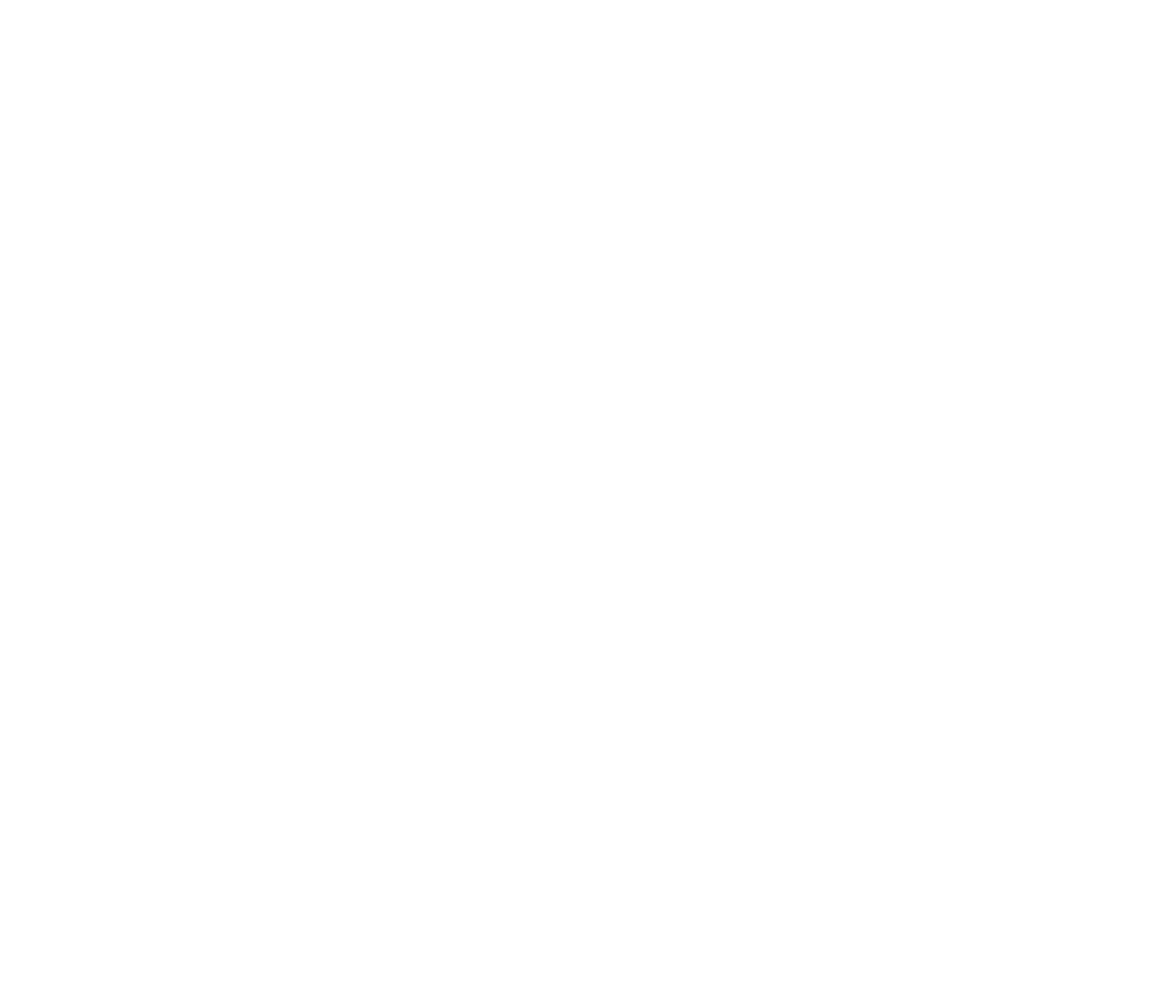
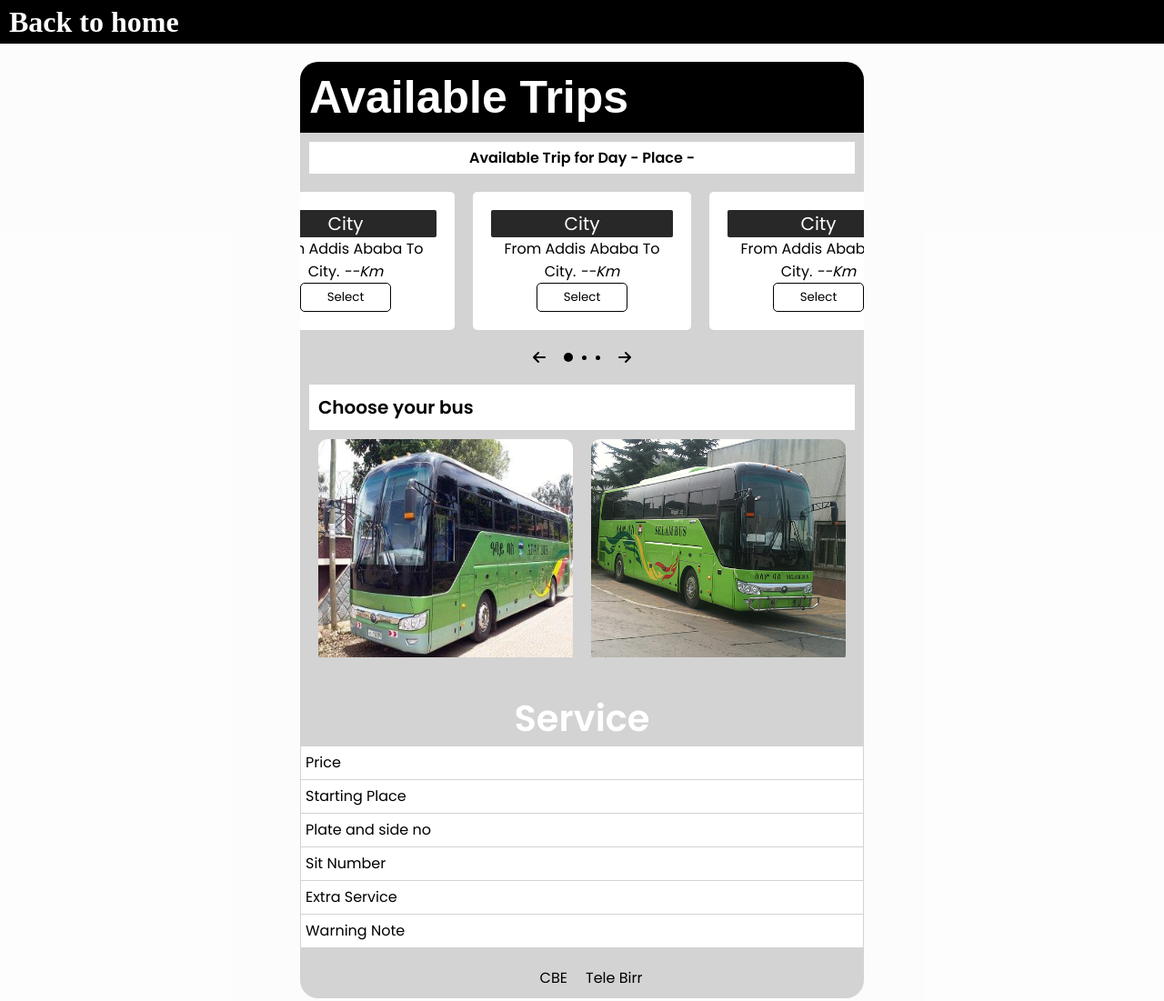
Before and after one commit to leonileo/E-ticket, a plain HTML site: page Assets/pages/Available_trips.html in a window 1280 px wide. Shown: the whole page at 91% size. Before the commit the page ends 800 px from the top, so only its background shows below. Drawn offline with Linux system fonts and the light colour scheme; a web font is replaced by a local one.

Commit message:
update on the trips page

```diff
--- /dev/null
+++ b/Assets/css/availableTrips.css
@@ -0,0 +1,222 @@
+@import url('https://fonts.googleapis.com/css2?family=Poppins:wght@300;400;500;600&display=swap');
+@import url('https://fonts.googleapis.com/css2?family=Dongle&family=Poppins:wght@300;400;500;600&display=swap');
+
+*{
+    margin: 0;
+    padding: 0;
+    font-family: 'poppins';
+}
+.nav{
+    background-color: #000;
+}
+.nav a{
+    margin-left: 10px;
+    font-family: 'dongle';
+    text-decoration: none;
+    color: #fff;
+}
+.trips-section{
+    height: auto;
+    min-height: 100vh;
+    padding: 20px;
+    background-color: #fcfcfcc7;
+    display: flex;
+    justify-content: center;
+    align-items: center;
+}
+.container{
+    width: 50%;
+    background-color: rgba(182, 182, 182, 0.568);
+    border-radius: 20px;
+    overflow: hidden;
+}
+.container h1{
+    padding: 10px;
+    background-color: #000;
+    color: #fff;
+    font-family: 'Dongle', sans-serif;
+    font-size: 50px;
+}
+.a_t{
+    padding: 10px;
+    /* background-color: rgba(150, 220, 243, 0.815); */
+}
+.info{
+    padding: 5px;
+    background-color: #fff;
+    font-weight: 600;
+    text-align: center;
+}
+.trips{
+    margin: 10px;
+    border-radius: 10px;
+    display: flex;
+    justify-content: center;
+    align-items: center;
+    transition: .3s all ease-in-out;
+}
+.trips .box{
+    margin: 10px;
+    padding: 20px;
+    width: auto;
+    min-width: 200px;
+    background-color: #fff;
+    border-radius: 5px;
+    transition: .2s;
+}
+.trips .box:hover{
+    background-color: #000000d7;
+    color: #fff;
+}
+.trips .title{
+    background-color: #000000d7;
+    color: #fff;
+    text-align: center;
+    font-size: 20px;
+    border-radius: 2px;
+}
+.trips .box:hover .title{
+    background-color: #ffffffec;
+    color: #000;
+}
+.trips .desc{
+    text-transform: capitalize;
+    text-align: center;
+}
+.trips .btn{
+    display: flex;
+    justify-content: center;
+}
+.trips button{
+    width: 50%;
+    background: none;
+    padding: 5px;
+    text-transform: capitalize;
+    border: 1px solid #000;
+    border-radius: 5px;
+    transition: .2s;
+}
+.trips .box:hover button{
+    width: 60%;
+    cursor: pointer;
+    background-color: #ffffffec;
+    color:#000;
+}
+
+.trips button:hover.buses{
+    display: block;
+}
+.pagination{
+    display: flex;
+    justify-content: center;
+    align-items: center;
+}
+.pagination i {
+    margin:  0 10px 0 10px;
+    cursor: pointer;
+}
+.pagination .navBtn{
+    padding:  0 5px;
+    display: flex;
+    justify-content: end;
+    align-items: center;
+}
+.pagination .c1,
+.pagination .c2,
+.pagination .c3{
+    width: 5px;
+    height: 5px;
+    margin: 5px;
+    border-radius: 50%;
+    background: #000;
+    cursor: pointer;
+}
+.pagination .c1{
+    width: 10px;
+    height: 10px;
+}
+/* Buses */
+
+.buses{
+    padding: 10px;
+}
+.buses h2{
+    padding: 10px;
+    background-color: #fff;
+    font-size: 20px;
+}
+.bus_list{
+    display: grid;
+    grid-template-columns: 1fr 1fr;
+    grid-template-rows: 1fr;
+}
+.box{
+    border-radius: 10px;
+    position: relative;
+    margin: 10px;
+    cursor: pointer;
+    overflow: hidden;
+}
+.box img{
+    width: 100%;
+    height: 30vh;
+    background-color: red;
+    transition: .2s;
+}
+.box:hover img{
+    filter: blur(2px);
+}
+.box .bname{
+    width: 100%;
+    text-align: center;
+    display: none;
+    position: absolute;
+    color: #fff;
+    font-weight: 800;
+    bottom: 50%;
+}
+.box:hover .bname{
+    display: block;
+}
+.services{
+    padding: 10px 0;
+}
+.services h3{
+    width: 100%;
+    text-align: center;
+    color: #fff;
+    font-weight: 800;
+    font-size: 40px;
+}
+.services p{
+    margin: 1px;
+    padding: 5px;
+    background-color: #fff;
+    border-bottom: 1px solid #fff;
+}
+.services span{
+    float: right;
+    color: #000;
+    border-bottom: 1px solid #000;
+    display: none;
+}
+.services span:hover{
+    color: lightblue;
+    cursor: pointer;
+}
+.services .warning span{
+    background-color: red;
+    padding: 0 10px;
+}
+.services .warning span:hover{
+    color: #fff;
+}
+.payment{
+    width: 100%;
+    padding: 10px;
+    display: flex;
+    justify-content: center;
+}
+.payment p{
+    margin: 0 10px;
+}
--- a/Assets/css/style.css
+++ b/Assets/css/style.css
@@ -1,7 +1,9 @@
+@import url('https://fonts.googleapis.com/css2?family=Poppins:wght@300;400;500;600&display=swap');
+@import url('https://fonts.googleapis.com/css2?family=Dongle&family=Poppins:wght@300;400;500;600&display=swap');
 *{
     margin: 0;
     padding: 0;
-    font-family: sans-serif;
+    font-family: 'Poppins', sans-serif;
     scroll-behavior: smooth;
 }
 
@@ -57,10 +59,13 @@
     justify-content: center;
 }
 .text h1{
-    font-size: 45px;
+    font-size: 85px;
+    font-family: 'Dongle', sans-serif;
     color: #fff;
 }
-
+h1{
+    font-family: 'Dongle', sans-serif;
+}
 
 /* Destination-section */
 
@@ -145,6 +150,7 @@
     width: 950px;
     padding: 9px;
     border-radius: 10px;
+    overflow: hidden;
 }
 .D_container{
     width: auto;
@@ -229,11 +235,13 @@
     font-size: 20px !important;
 }
 
-.swiper-pagination{
-    position: relative;
-    padding: 0 50px;
+.swiper-pagination-bullet{
+    background-color: #000 !important;
 }
-
+.navBtn{
+    color: #000;
+    transition: color 0.3s ease;
+}
 .select_t_day{
     margin: 0 50px;
     padding: 20px;
--- a/Assets/js/main.js
+++ b/Assets/js/main.js
@@ -2,10 +2,13 @@
     slidesPerView: 3,
     spaceBetween: 50,
     loop: true,
+    centerSlide: 'true',
+    fade: 'true',
     grabCursor:'true',
     pagination: {
       el: ".swiper-pagination",
       clickable: true,
+      dynamicBullets: true,
     },
     navigation: {
       nextEl: ".swiper-button-next",
--- a/Assets/pages/Available_trips.html
+++ b/Assets/pages/Available_trips.html
@@ -5,8 +5,79 @@
     <meta http-equiv="X-UA-Compatible" content="IE=edge">
     <meta name="viewport" content="width=device-width, initial-scale=1.0">
     <title>Available trips</title>
+    <link rel="stylesheet" href="../css/availableTrips.css">
+    <script src="https://kit.fontawesome.com/9a67d62607.js" crossorigin="anonymous"></script>
 </head>
 <body>
+    <div class="nav">
+        <h1><a href="/E-ticket/index.html">Back to home</a></h1>
+    </div>
+    <div class="trips-section">
+        <div class="container">
+            <h1>Available Trips</h1>
+            <div class="a_t">
+                <div class="info">
+                    <p>Available Trip for <span>Day -</span> <span>Place -</span></p>
+            </div>
+            <div class="trips">
+                <div class="box">
+                    <p class="title">City</p>
+                    <p class="desc">from addis ababa to City. <i>--Km</i></p>
+                    <div class="btn">
+                        <button> select </button>
+                    </div>                </div>
+                    <div class="box">
+                        <p class="title">City</p>
+                        <p class="desc">from addis ababa to City. <i>--Km</i></p>
+                        <div class="btn">
+                            <button> select </button>
+                        </div>                </div>
+                        <div class="box">
+                            <p class="title">City</p>
+                            <p class="desc">from addis ababa to City. <i>--Km</i></p>
+                            <div class="btn">
+                                <button> select </button>
+                            </div>
+                        </div>
+                    </div>
+                    <div class="pagination">
+                <i class="fa fa-arrow-left"></i>
+                <div class="navBtn">
+                    <div class="c1"></div>
+                    <div class="c2"></div>
+                    <div class="c3"></div>
+                </div>
+                <i class="fa fa-arrow-right"></i>
+            </div>
+        </div>
+        <div class="buses">
+            <h2>Choose your bus</h2>
+            <div class="bus_list">
+                <div class="box">
+                    <img src="../images/buses/Abay.jpg" alt="bus-image" width="350px">
+                    <p class="bname">Abay Bus</p>
+                </div>
+                <div class="box">
+                    <img src="../images/buses/selam.jpg" alt="bus-image" width="350px">
+                    <p class="bname">Selam Bus</p>
+                </div>
+            </div>
+        </div>
+        <div class="services">
+            <h3>Service</h3>
+            <p class="price">Price <span>15$</span></p>
+            <p class="starting_place">Starting Place <span>Addis Abeba, Legahar</span></p>
+            <p class="plate_number">Plate and side no <span>77521</span></p>
+            <p class="sitno">Sit Number <span>55</span></p>
+            <p class="extra_service">Extra Service <span>Transport,WIFI,Food,Television</span></p>
+            <p class="warning">Warning Note <span>Warning</span></p>
+        </div>
+        <div class="payment">
+            <p>CBE</p>
+            <p>Tele Birr</p>
+        </div>
+    </div>
+</div>
 
 </body>
 </html>
```
Also changed, not shown: Assets/pages/ticket.html (+2 -0 lines), index.html (+2 -2 lines), Assets/images/buses/Abay.jpg (added), Assets/images/buses/ethio.jpg (added), Assets/images/buses/selam.jpg (added).
